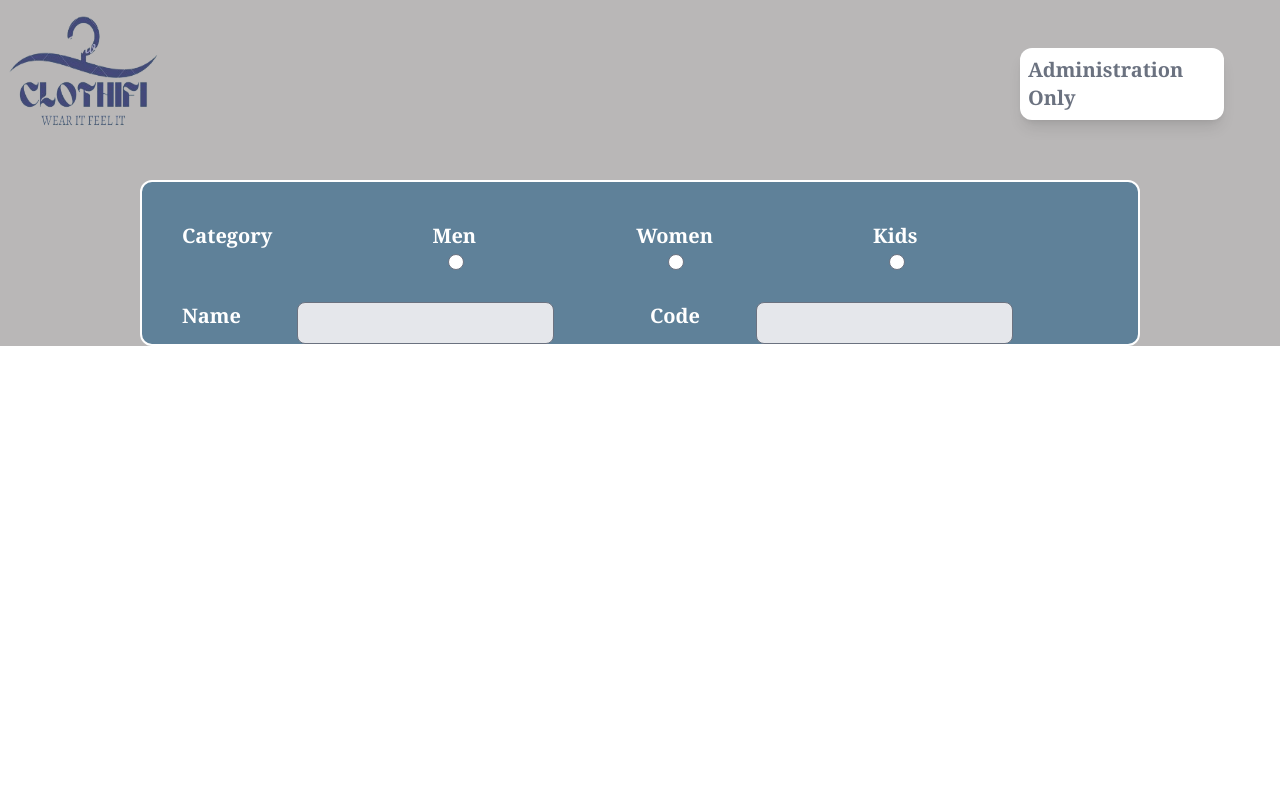
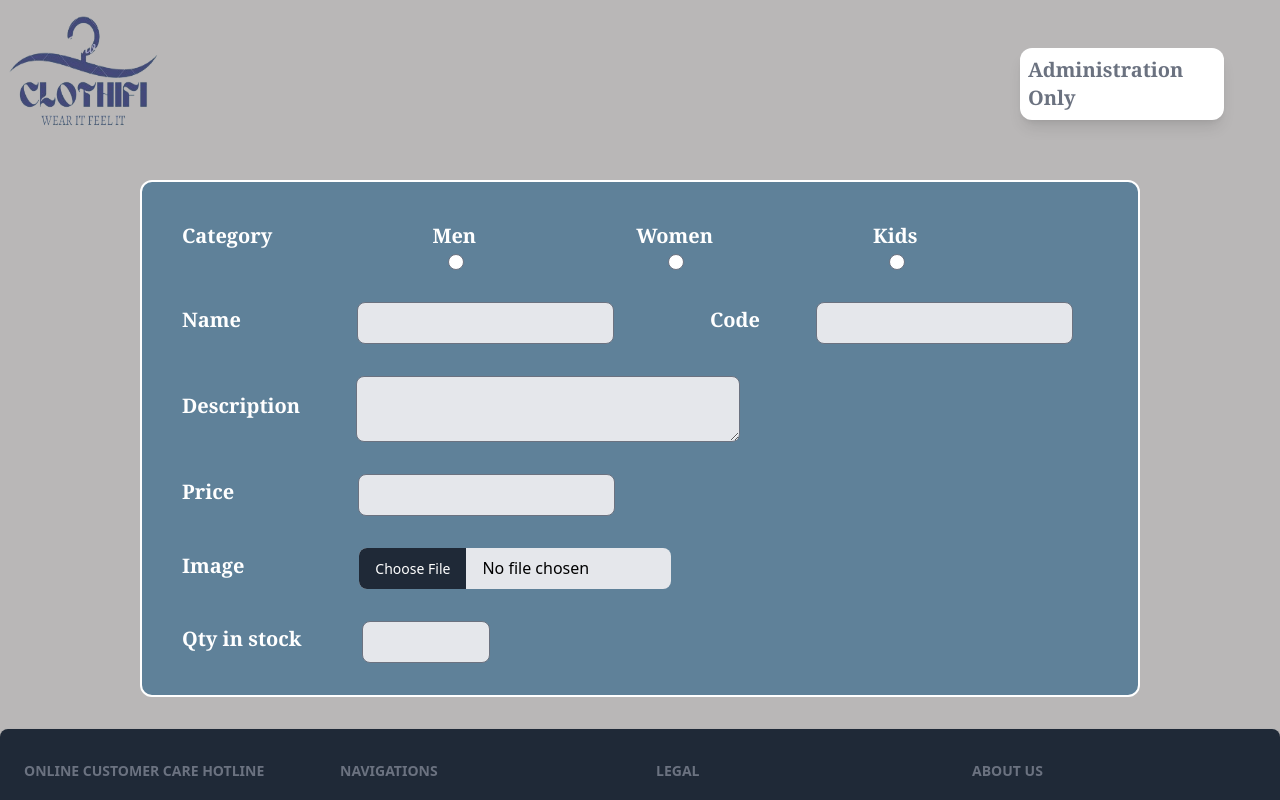
Before and after one commit to Dinuk1994/Clothify_FE, a React (Vite) app: page /admin in a window 1280 px wide. Shown: the top 800 px of the page. Built offline with nearby package versions, Linux system fonts and the light colour scheme; a web font is replaced by a local one.

Commit message:
Developing admin page

```diff
--- a/src/assets/organism/AdminContainer.tsx
+++ b/src/assets/organism/AdminContainer.tsx
@@ -1,9 +1,11 @@
 import React from 'react'
+import FooterElement from '../molecules/Footer'
 
 const AdminContainer = () => {
     return (
         <div>
-            <div className='flex flex-col bg-admin-page-bg w-[1000px] text-white rounded-xl border-2 border-white'>
+            <div className='flex justify-center'>
+                <div className='flex flex-col mb-8 bg-admin-page-bg w-[1000px] text-white rounded-xl border-2 border-white'>
                     <div className='flex mt-10'>
                         <label htmlFor="" className='ml-10 text-xl font-serif font-bold '>Category</label>
                         <div className='flex flex-col'>
@@ -20,13 +22,32 @@ const AdminContainer = () => {
                         </div>
                     </div>
                     <div className='flex mt-8'>
-                    <label htmlFor="" className='ml-10 text-xl font-serif font-bold '>Name</label>
-                    <input type="text" className='rounded-lg bg-gray-200 ml-14 text-black' />
-                    <label htmlFor="" className='ml-24 text-xl font-serif font-bold '>Code</label>
+                        <label htmlFor="" className='ml-10 mt-1 text-xl font-serif font-bold '>Name</label>
+                        <input type="text" className='rounded-lg bg-gray-200 ml-[116px] text-black' />
+                        <label htmlFor="" className='ml-24 mt-1 text-xl font-serif font-bold '>Code</label>
                         <input type="text" className='rounded-lg bg-gray-200 ml-14 text-black' />
                     </div>
+                    <div className='flex mt-8'>
+                        <div className='mt-4'><label htmlFor="" className='ml-10 text-xl font-serif font-bold '>Description</label></div>
+                        <textarea className="rounded-lg bg-gray-200 ml-14 w-96 text-black"></textarea>
                     </div>
-
+                    <div className='flex mt-8'>
+                        <label htmlFor="" className='ml-10 mt-1 text-xl font-serif font-bold '>Price</label>
+                        <input type="number" className='rounded-lg bg-gray-200 ml-[124px] text-black' />
+                    </div>
+                    <div className='flex mt-8'>
+                        <label htmlFor="" className='ml-10 mt-1 text-xl font-serif font-bold '>Image</label>
+                        <input type="file" accept="image/*" className='rounded-lg bg-gray-200 ml-[115px] text-black' />
+                    </div>
+                    <div className='flex mt-8 mb-8'>
+                        <label htmlFor="" className='ml-10 mt-1 text-xl font-serif font-bold '>Qty in stock</label>
+                        <input type="number" className='rounded-lg bg-gray-200 ml-[60px] text-black w-32' />
+                    </div>
+                </div>
+            </div>
+            <div>
+                <FooterElement />
+            </div>
         </div>
     )
 }
```
Lines whose indentation alone changed are shown as unchanged.
